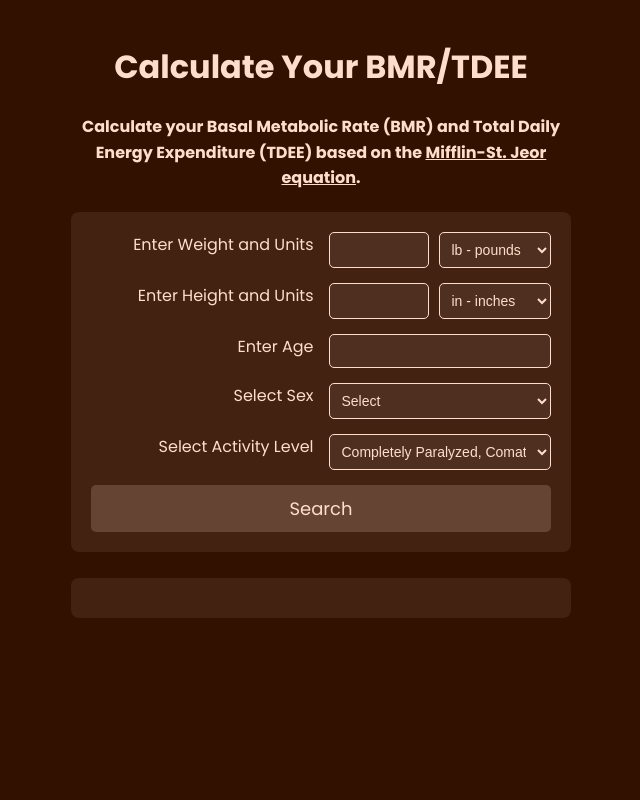
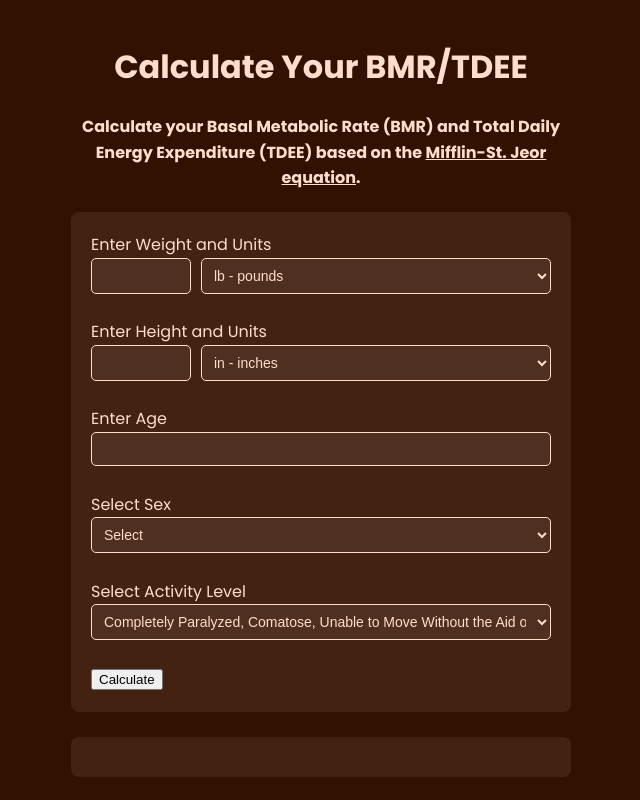
Before and after one commit to dcadata/tdee-calc-app, a Flask app: page / in a window 1280 px wide. Shown: the whole page, without its empty margins (319-959 px from the left). Run offline with Flask 3, Linux system fonts and the light colour scheme.

Commit message:
style.css: remove grid

```diff
--- a/static/style.css
+++ b/static/style.css
@@ -22,8 +22,6 @@
 }
 
 form {
-    display: grid;
-    grid-template-columns: 1fr 1fr;
     gap: 15px;
     background: #421;
     padding: 20px;
@@ -31,12 +29,10 @@
 }
 
 form label {
-    grid-column: 1 / 2;
     text-align: right;
 }
 
 form input, form select {
-    grid-column: 2 / 2;
     font-family: Arial;
     font-size: 14px;
     padding: 8px;
@@ -48,22 +44,20 @@
     color: #fdc;
 }
 
-.side-by-side-num-inputs {
-    grid-column: 2 / 2;
+form div.side-by-side-num-inputs {
     display: flex;
     gap: 10px;
 }
 
-.side-by-side-num-inputs input {
+form div.side-by-side-num-inputs input {
     font-family: Arial;
     font-size: 14px;
     width: 100px;
     padding: 5px;
 }
 
-button {
     font-family: Poppins;
-    grid-column: 1 / 3;
+form button {
     background-color: #643;
     color: #fdc;
     padding: 10px;
@@ -74,23 +68,23 @@
     text-align: center;
 }
 
-button:hover {
+form button:hover {
     background-color: #6f4f3f;
 }
 
-.result {
+div.result {
     background: #421;
     padding: 20px;
     border-radius: 8px;
     font-size: 14px;
 }
 
-table {
+div.result table {
     width: 100%;
     border-collapse: collapse;
 }
 
-th, td {
+div.result th, td {
     padding: 5px;
     text-align: left;
     border: 1px solid #fdc;
--- a/templates/index.html
+++ b/templates/index.html
@@ -20,6 +20,7 @@
                 <option value="kg">kg - kilograms</option>
             </select>
         </div>
+        <br>
 
         <label for="height">Enter Height and Units</label>
         <div class="side-by-side-num-inputs">
@@ -29,9 +30,12 @@
                 <option value="cm">cm - centimeters</option>
             </select>
         </div>
+        <br>
 
         <label for="age">Enter Age</label>
         <input type="number" id="age" name="age">
+        <br>
+        <br>
 
         <label for="sex">Select Sex</label>
         <select id="sex" name="sex">
@@ -39,6 +43,8 @@
             <option value="F">F</option>
             <option value="M">M</option>
         </select>
+        <br>
+        <br>
 
         <label for="activityLevel">Select Activity Level</label>
         <select id="activityLevel" name="activityLevel">
@@ -46,8 +52,10 @@
             <option value="{{item}}">{{item}}</option>
             {% endfor %}
         </select>
+        <br>
+        <br>
 
-        <button type="button" id="submitBtn">Search</button>
+        <button type="button" id="submitBtn">Calculate</button>
     </form>
     <br>
 
```
